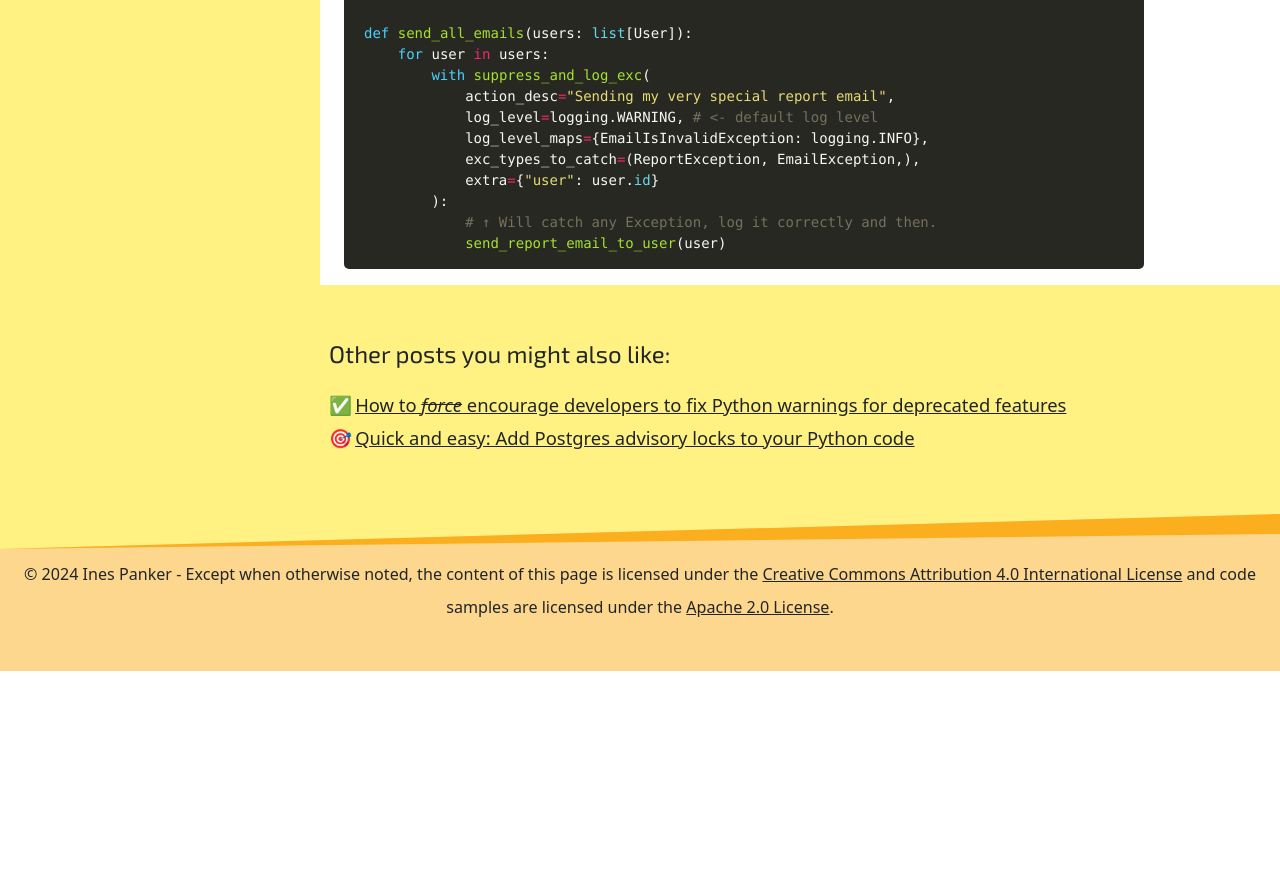
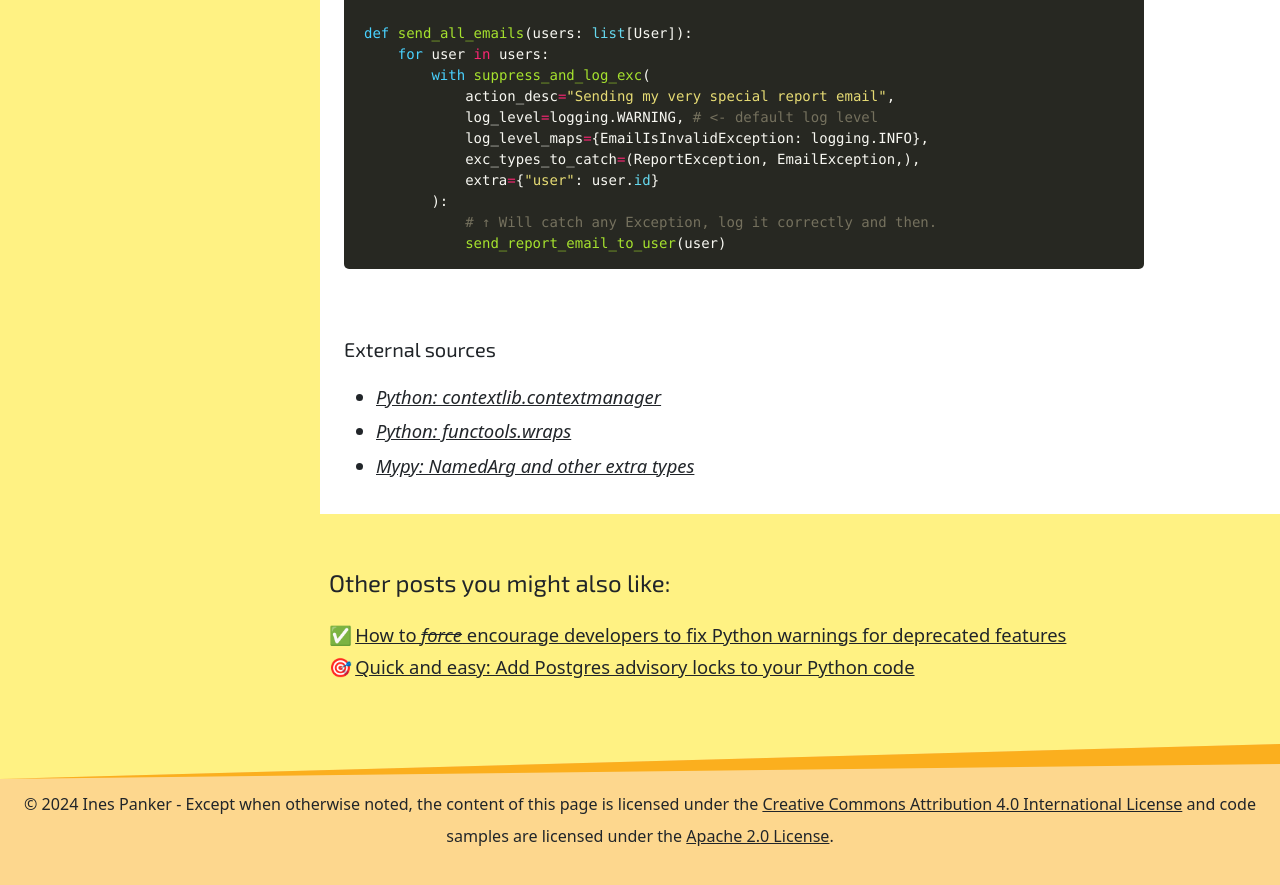
Before and after one commit to inesp/inesp.github.io, a Jekyll site: the page built from _posts/2025-01-01-isolating-code-blocks.md, in a window 1280 px wide and 900 px high, scrolled down 5587 px. Shown: the top 885 px of the window. Built offline with Jekyll 4.4.1, drawn with Linux system fonts in a browser that asks for light colours; nearby versions of some CDN libraries; some web fonts are replaced; before the commit the page ends 6258 px from its top, so only the background shows below that.

Commit message:
Add biblio

```diff
--- a/_posts/2025-01-01-isolating-code-blocks.md
+++ b/_posts/2025-01-01-isolating-code-blocks.md
@@ -1,6 +1,13 @@
 ---
 title: "Basic building blocks collection: Isolate code blocks from each other?"
 excerpt_separator: <!--more-->
+biblio:
+  - link: https://docs.python.org/3/library/contextlib.html#contextlib.contextmanager
+    title: "Python: contextlib.contextmanager"
+  - link: https://docs.python.org/3/library/functools.html#functools.wraps
+    title: "Python: functools.wraps"
+  - link: https://mypy.readthedocs.io/en/stable/additional_features.html#extended-callable-types
+    title: "Mypy: NamedArg and other extra types"
 ---
 
 Aren't we all just constantly re-creating the same bits of code?
```
